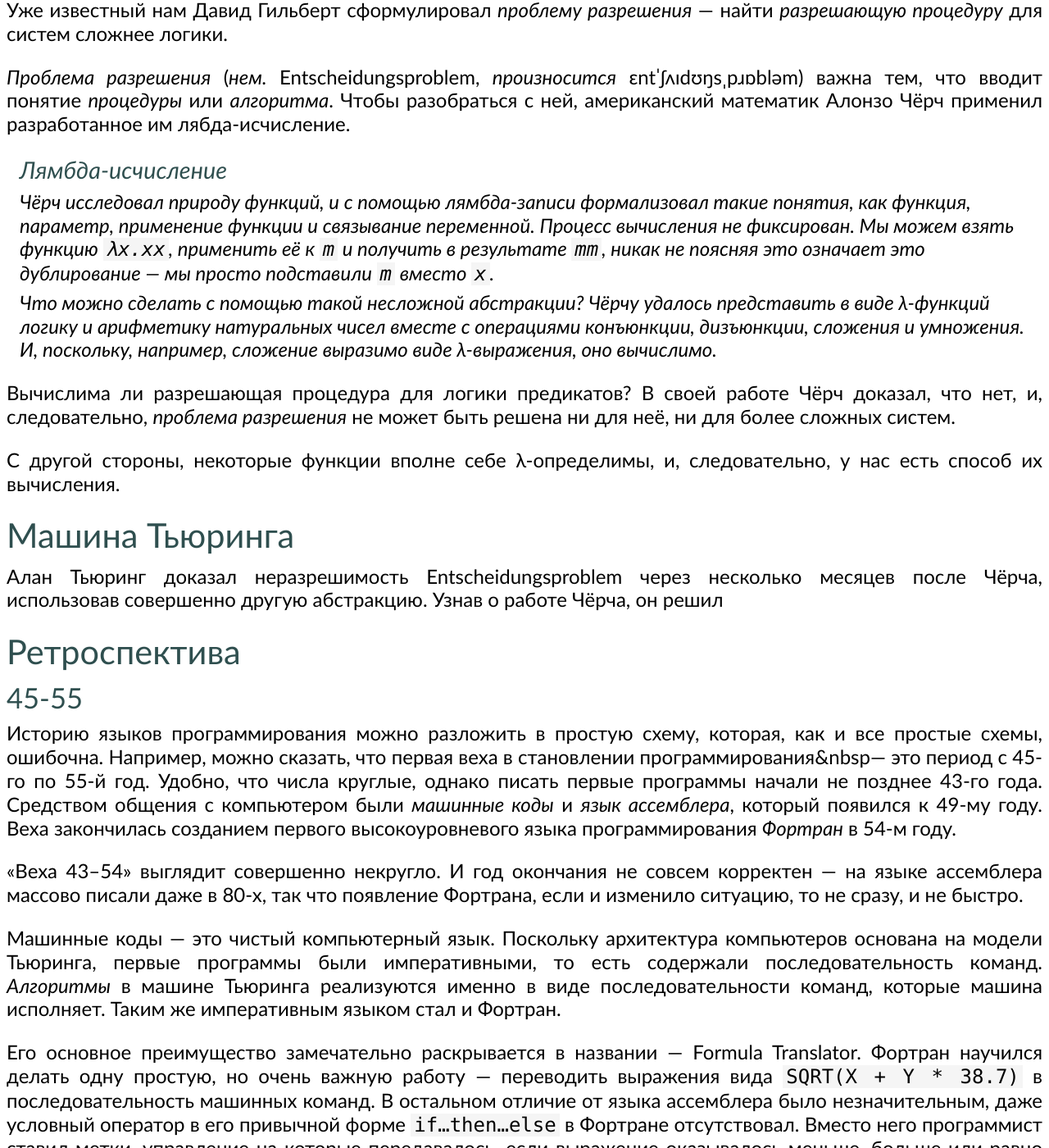
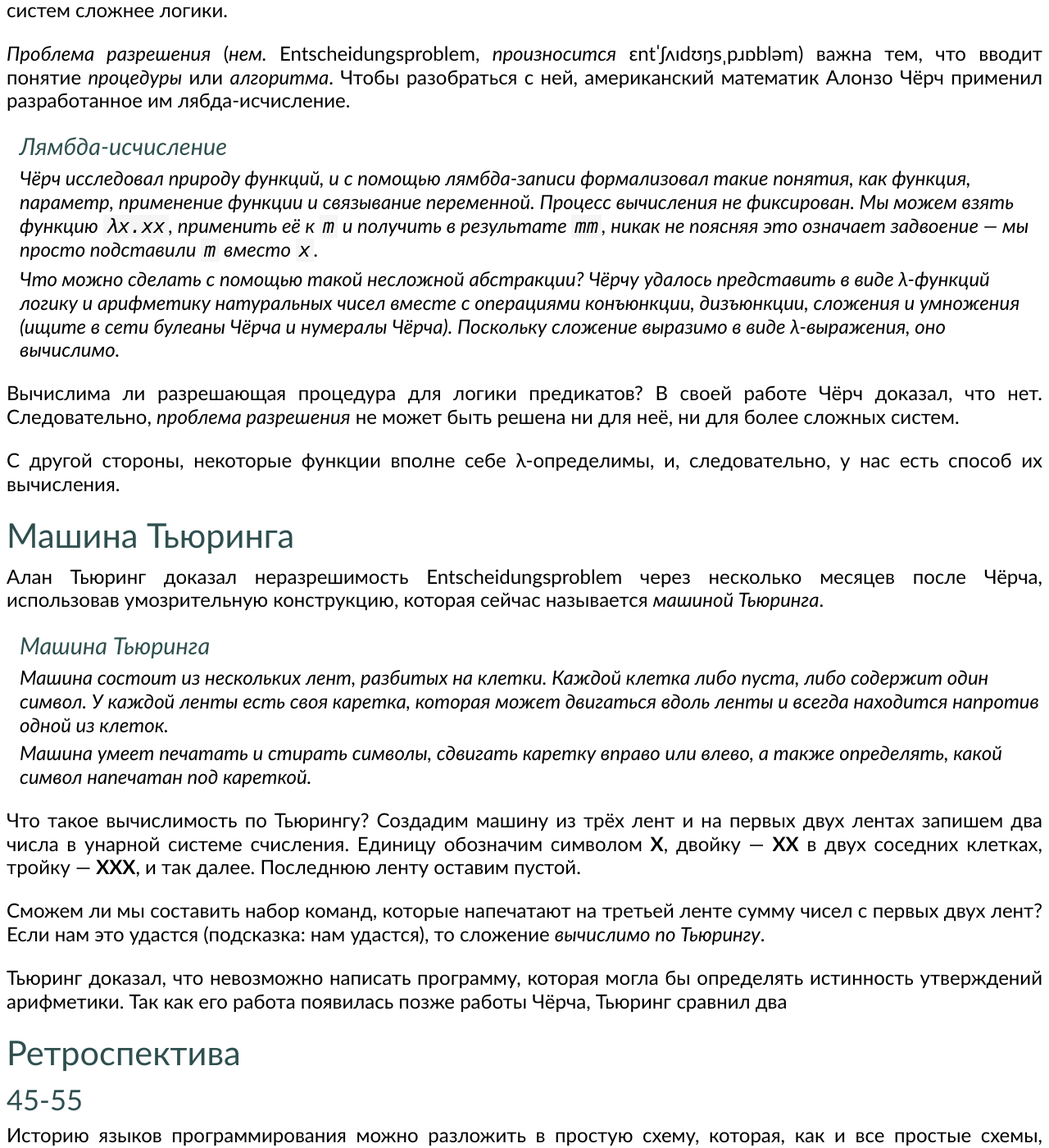
Before and after one commit to markshevchenko/markshevchenko.github.io, a Jekyll site: the page built from articles/program-languages.md, in a window 1280 px wide and 1400 px high, scrolled down 2873 px. Shown: the whole window at 82% size. Built offline with Jekyll 4.4.1, drawn with Linux system fonts in a browser that asks for light colours; some web fonts are replaced; comment, search, counter and statistics services are not loaded; some of the changed text lies outside the part shown.

Commit message:
Дописал кусок статьи про языки программирования.

```diff
--- a/articles/program-languages.md
+++ b/articles/program-languages.md
@@ -40,7 +40,9 @@ id: program-languages
 
 За доказательство непротиворечивости взялся *предводитель математиков* Давид Гильберт. Он формализовал понятия *теории* и *доказательства*, и предложил исследовать их математическими средствами.
 
-Учёным удалось формально описать элементарную логику, логику предикатов, арифметику и теорию множеств. Каждую из этих теорий можно представить, как расширение предыдущей, например, исчисление предикатов это исчисление высказываний с предикатами и кванторами, а арифметика, в свою очередь, расширяет исчисление предикатов.
+Учёным удалось формально описать элементарную логику, логику предикатов, арифметику и теорию множеств. Каждую из этих теорий можно представить, как расширение предыдущей, например,
+исчисление предикатов это исчисление высказываний с *предикатами* и *кванторами*, а арифметика, в свою очередь&nbsp;&mdash; исчисление предикатов с *нулём*, операцией *следующе число*,
+и операцией *сложение*.
 
 Будучи авторами теории, мы могли бы задаться такими вопросами:
 
@@ -69,41 +71,57 @@ id: program-languages
 
 А вот арифметика со сложением и умножением уже принципиально неполна, независимо от количества аксиом. Неполны и все теории, которые включают арифметику, например, теория множеств.
 
-Это положение доказал Курт Гёдель. Его первая теорема о неполноте гласит, что любая формальная теория, не менее сложная, чем арифметика, либо полна, либо непротиворечива. Вторая теорема утверждает, что средствами арифметики нельзя доказать её собственную
-непротиворечивость.
+Это положение доказал Курт Гёдель. Его первая теорема о неполноте гласит, что любая формальная теория, не менее сложная, чем арифметика, либо полна, либо непротиворечива. Вторая теорема утверждает,
+что средствами арифметики нельзя доказать её собственную непротиворечивость.
 
-Следует ли из этого, что мы доказали противоречивость арифметики? Вовсе нет. Ученик Гильберта немецкий математик Генцен, доказал непротиворечивость арифметики, применив более мощную теорию.
-Однако, непротиворечивость этой теории также требовала обоснования. В полном соответствии с теоремами Гёделя, надеждам на обоснование математики формальными методами сбыться было не суждено.
+Следует ли из этого, что мы доказали противоречивость арифметики? Нет. Ученик Гильберта немецкий математик Генцен, доказал непротиворечивость арифметики, применив более мощную теорию.
+Но её непротиворечивость также требовала обоснования. В полном соответствии с теоремами Гёделя, надеждам на обоснование математики не суждено было сбыться.
 
 Но, если математики проиграли сражение за полноту и непротиворечивость, может быть они могли выиграть на поле разрешимости?
 
 ## Пооблема разрешения
 
-Как мы помним, в исчеслении высказываний существует *разрешаюшая процедура* для определения истинности теорем: чтобы узнать, верна ли теорема, мы строим таблицу истинности и изучаем столбец результата. Жизнь математиков сильно упростилась бы, умей они определять
-истинность теорем в других системах.
+Как мы помним, в исчеслении высказываний существует *разрешаюшая процедура* для определения истинности теорем: чтобы узнать, верна ли теорема, мы строим таблицу истинности и изучаем
+столбец результата. Жизнь математиков сильно упростилась бы, умей они определять истинность теорем в других системах.
 
 Уже известный нам Давид Гильберт сформулировал *проблему разрешения*&nbsp;&mdash; найти *разрешающую процедуру* для систем сложнее логики.
 
-*Проблема разрешения* (*нем.* Entscheidungsproblem, *произносится* ɛntˈʃʌɪdʊŋsˌpɹɒbləm) важна тем, что вводит понятие *процедуры* или *алгоритма*. Чтобы разобраться с ней, американский математик Алонзо Чёрч применил разработанное им лябда-исчисление.
+*Проблема разрешения* (*нем.* Entscheidungsproblem, *произносится* ɛntˈʃʌɪdʊŋsˌpɹɒbləm) важна тем, что вводит понятие *процедуры* или *алгоритма*. Чтобы разобраться с ней,
+американский математик Алонзо Чёрч применил разработанное им лябда-исчисление.
 
 > #### Лямбда-исчисление
 > Чёрч исследовал природу функций, и с помощью лямбда-записи формализовал такие понятия, как *функция*, *параметр*, *применение
 > функции* и *связывание переменной*. Процесс *вычисления* не фиксирован. Мы можем взять функцию `λx.xx`, применить её
-> к `m` и получить в результате `mm`, никак не поясняя это означает это дублирование&nbsp;&mdash; мы просто подставили `m` вместо `x`.
+> к `m` и получить в результате `mm`, никак не поясняя это означает задвоение&nbsp;&mdash; мы просто подставили `m` вместо `x`.
 >
 > Что можно сделать с помощью такой несложной абстракции? Чёрчу удалось представить в виде λ-функций логику и арифметику
-> натуральных чисел вместе с операциями конъюнкции, дизъюнкции, сложения и умножения. И, поскольку, например, сложение выразимо
-> виде λ-выражения, оно *вычислимо*.
+> натуральных чисел вместе с операциями конъюнкции, дизъюнкции, сложения и умножения (ищите в сети *булеаны Чёрча* и *нумералы Чёрча*).
+> Поскольку сложение выразимо в виде λ-выражения, оно *вычислимо*.
 
-Вычислима ли разрешающая процедура для логики предикатов? В своей работе Чёрч доказал, что нет, и, следовательно, *проблема разрешения*
+Вычислима ли разрешающая процедура для логики предикатов? В своей работе Чёрч доказал, что нет. Следовательно, *проблема разрешения*
 не может быть решена ни для неё, ни для более сложных систем.
 
 С другой стороны, некоторые функции вполне себе λ-определимы, и, следовательно, у нас есть способ их вычисления.
 
 ## Машина Тьюринга
 
-Алан Тьюринг доказал неразрешимость Entscheidungsproblem через несколько месяцев после Чёрча, использовав совершенно другую абстракцию.
-Узнав о работе Чёрча, он решил
+Алан Тьюринг доказал неразрешимость Entscheidungsproblem через несколько месяцев после Чёрча, использовав умозрительную конструкцию, которая сейчас называется *машиной Тьюринга*.
+
+> #### Машина Тьюринга
+> Машина состоит из нескольких лент, разбитых на клетки. Каждой клетка либо пуста, либо содержит один символ. У каждой ленты есть своя *каретка*, которая может
+> двигаться вдоль ленты и всегда находится напротив одной из клеток.
+>
+> Машина умеет печатать и стирать символы, сдвигать каретку вправо или влево, а также определять, какой символ напечатан под кареткой.
+
+Что такое вычислимость по Тьюрингу? Создадим машину из трёх лент и на первых двух лентах запишем два числа в унарной системе счисления.
+Единицу обозначим символом **X**, двойку&nbsp;&mdash; **XX** в двух соседних клетках, тройку&nbsp;&mdash; **XXX**, и так далее. Последнюю ленту оставим пустой.
+
+Сможем ли мы составить набор команд, которые напечатают на третьей ленте сумму чисел с первых двух лент? Если нам это удастся (подсказка: нам удастся), то сложение
+*вычислимо по Тьюрингу*.
+
+Тьюринг доказал, что невозможно написать программу, которая могла бы определять истинность утверждений арифметики. Так как его работа появилась позже работы Чёрча, Тьюринг
+сравнил два
+
 
 ## Ретроспектива
 
```
Also changed, not shown: other parts of articles/program-languages.md (+4 -4 lines).
